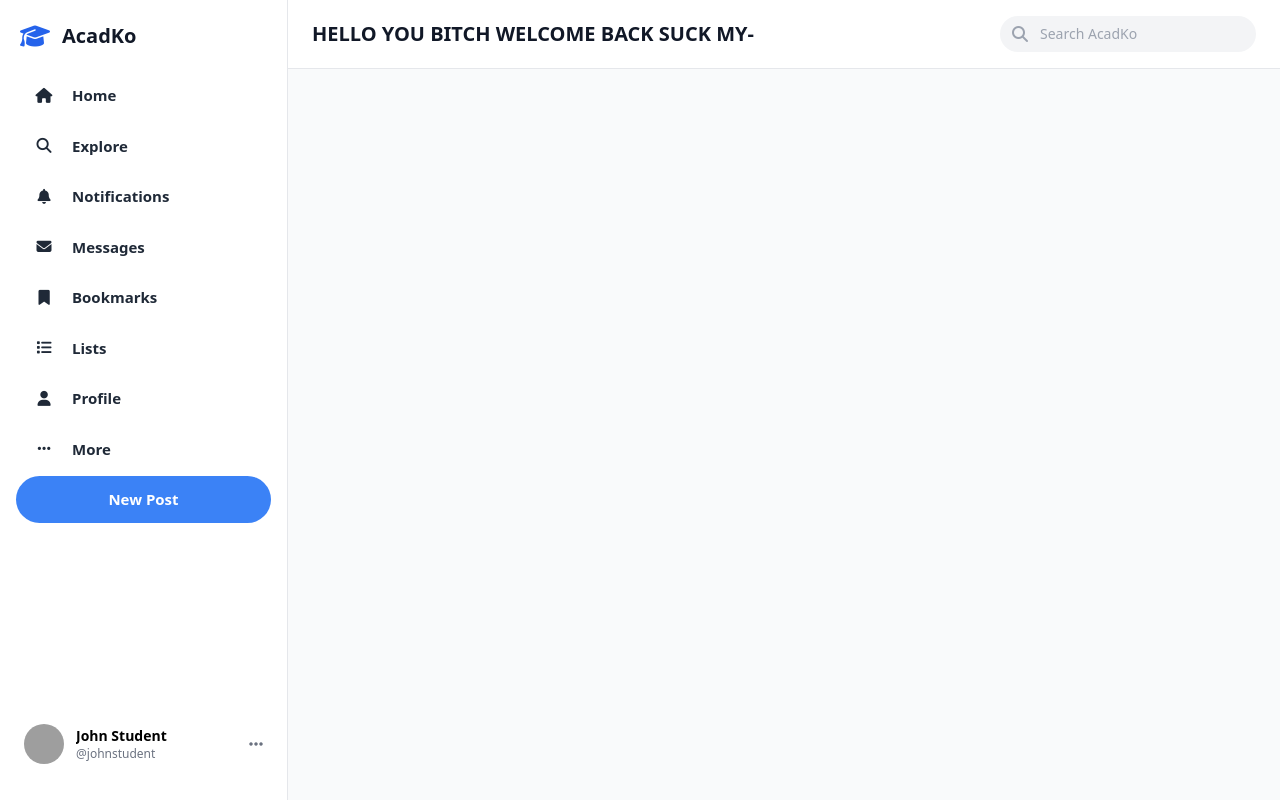
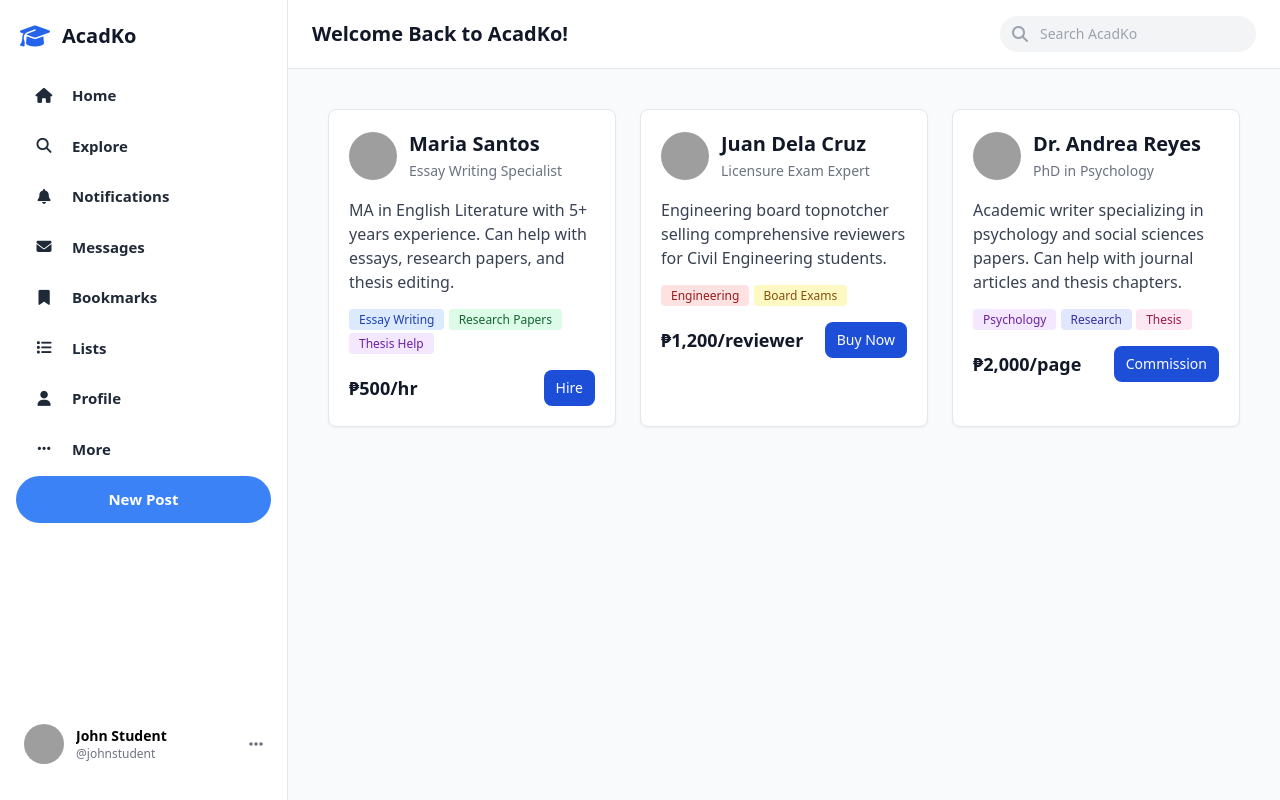
Before and after one commit to Ejaayy/AcadKo-Academic-Marketplace, a Flask app: page /dashboard in a window 1280 px wide. Run offline with Flask 3, Linux system fonts and the light colour scheme; some libraries are stand-ins or nearby versions; grey boxes are pictures that could not be loaded.

Commit message:
Made some templates

```diff
--- a/templates/dashboard.html
+++ b/templates/dashboard.html
@@ -1,7 +1,88 @@
 {% extends "private_layout.html" %}
 
-{% block h1 %}HELLO YOU BITCH WELCOME BACK SUCK MY-{% endblock %}
-
+{% block h1 %}Welcome Back to AcadKo!{% endblock %}
 {% block content %}
 
+<div class="grid grid-cols-1 md:grid-cols-2 lg:grid-cols-3 gap-6 p-4">
+    <!-- Tutor Card Example -->
+    <div class="max-w-sm bg-white border border-gray-200 rounded-lg shadow-sm dark:bg-gray-800 dark:border-gray-700">
+        <div class="p-5">
+            <div class="flex items-center mb-4">
+                <img class="w-12 h-12 rounded-full mr-3" src="/images/profiles/tutor1.jpg" alt="Tutor profile" />
+                <div>
+                    <h5 class="text-xl font-bold text-gray-900 dark:text-white">Maria Santos</h5>
+                    <span class="text-sm text-gray-500 dark:text-gray-400">Essay Writing Specialist</span>
+                </div>
+            </div>
+            <p class="mb-3 font-normal text-gray-700 dark:text-gray-400">
+                MA in English Literature with 5+ years experience. Can help with essays, research papers, and thesis editing.
+            </p>
+            <div class="mb-4">
+                <span class="bg-blue-100 text-blue-800 text-xs font-medium px-2.5 py-0.5 rounded dark:bg-blue-900 dark:text-blue-300">Essay Writing</span>
+                <span class="bg-green-100 text-green-800 text-xs font-medium px-2.5 py-0.5 rounded dark:bg-green-900 dark:text-green-300">Research Papers</span>
+                <span class="bg-purple-100 text-purple-800 text-xs font-medium px-2.5 py-0.5 rounded dark:bg-purple-900 dark:text-purple-300">Thesis Help</span>
+            </div>
+            <div class="flex justify-between items-center">
+                <span class="text-lg font-bold text-gray-900 dark:text-white">₱500/hr</span>
+                <a href="#" class="inline-flex items-center px-3 py-2 text-sm font-medium text-center text-white bg-blue-700 rounded-lg hover:bg-blue-800 focus:ring-4 focus:outline-none focus:ring-blue-300 dark:bg-blue-600 dark:hover:bg-blue-700 dark:focus:ring-blue-800">
+                    Hire
+                </a>
+            </div>
+        </div>
+    </div>
+
+    <!-- Reviewer Seller Card Example -->
+    <div class="max-w-sm bg-white border border-gray-200 rounded-lg shadow-sm dark:bg-gray-800 dark:border-gray-700">
+        <div class="p-5">
+            <div class="flex items-center mb-4">
+                <img class="w-12 h-12 rounded-full mr-3" src="/images/profiles/tutor2.jpg" alt="Tutor profile" />
+                <div>
+                    <h5 class="text-xl font-bold text-gray-900 dark:text-white">Juan Dela Cruz</h5>
+                    <span class="text-sm text-gray-500 dark:text-gray-400">Licensure Exam Expert</span>
+                </div>
+            </div>
+            <p class="mb-3 font-normal text-gray-700 dark:text-gray-400">
+                Engineering board topnotcher selling comprehensive reviewers for Civil Engineering students.
+            </p>
+            <div class="mb-4">
+                <span class="bg-red-100 text-red-800 text-xs font-medium px-2.5 py-0.5 rounded dark:bg-red-900 dark:text-red-300">Engineering</span>
+                <span class="bg-yellow-100 text-yellow-800 text-xs font-medium px-2.5 py-0.5 rounded dark:bg-yellow-900 dark:text-yellow-300">Board Exams</span>
+            </div>
+            <div class="flex justify-between items-center">
+                <span class="text-lg font-bold text-gray-900 dark:text-white">₱1,200/reviewer</span>
+                <a href="#" class="inline-flex items-center px-3 py-2 text-sm font-medium text-center text-white bg-blue-700 rounded-lg hover:bg-blue-800 focus:ring-4 focus:outline-none focus:ring-blue-300 dark:bg-blue-600 dark:hover:bg-blue-700 dark:focus:ring-blue-800">
+                    Buy Now
+                </a>
+            </div>
+        </div>
+    </div>
+
+    <!-- Academic Writer Card Example -->
+    <div class="max-w-sm bg-white border border-gray-200 rounded-lg shadow-sm dark:bg-gray-800 dark:border-gray-700">
+        <div class="p-5">
+            <div class="flex items-center mb-4">
+                <img class="w-12 h-12 rounded-full mr-3" src="/images/profiles/tutor3.jpg" alt="Tutor profile" />
+                <div>
+                    <h5 class="text-xl font-bold text-gray-900 dark:text-white">Dr. Andrea Reyes</h5>
+                    <span class="text-sm text-gray-500 dark:text-gray-400">PhD in Psychology</span>
+                </div>
+            </div>
+            <p class="mb-3 font-normal text-gray-700 dark:text-gray-400">
+                Academic writer specializing in psychology and social sciences papers. Can help with journal articles and thesis chapters.
+            </p>
+            <div class="mb-4">
+                <span class="bg-purple-100 text-purple-800 text-xs font-medium px-2.5 py-0.5 rounded dark:bg-purple-900 dark:text-purple-300">Psychology</span>
+                <span class="bg-indigo-100 text-indigo-800 text-xs font-medium px-2.5 py-0.5 rounded dark:bg-indigo-900 dark:text-indigo-300">Research</span>
+                <span class="bg-pink-100 text-pink-800 text-xs font-medium px-2.5 py-0.5 rounded dark:bg-pink-900 dark:text-pink-300">Thesis</span>
+            </div>
+            <div class="flex justify-between items-center">
+                <span class="text-lg font-bold text-gray-900 dark:text-white">₱2,000/page</span>
+                <a href="#" class="inline-flex items-center px-3 py-2 text-sm font-medium text-center text-white bg-blue-700 rounded-lg hover:bg-blue-800 focus:ring-4 focus:outline-none focus:ring-blue-300 dark:bg-blue-600 dark:hover:bg-blue-700 dark:focus:ring-blue-800">
+                    Commission
+                </a>
+            </div>
+        </div>
+    </div>
+</div>
+
 {% endblock %}
```
Also changed, not shown: AcadKoDataBase.db.
